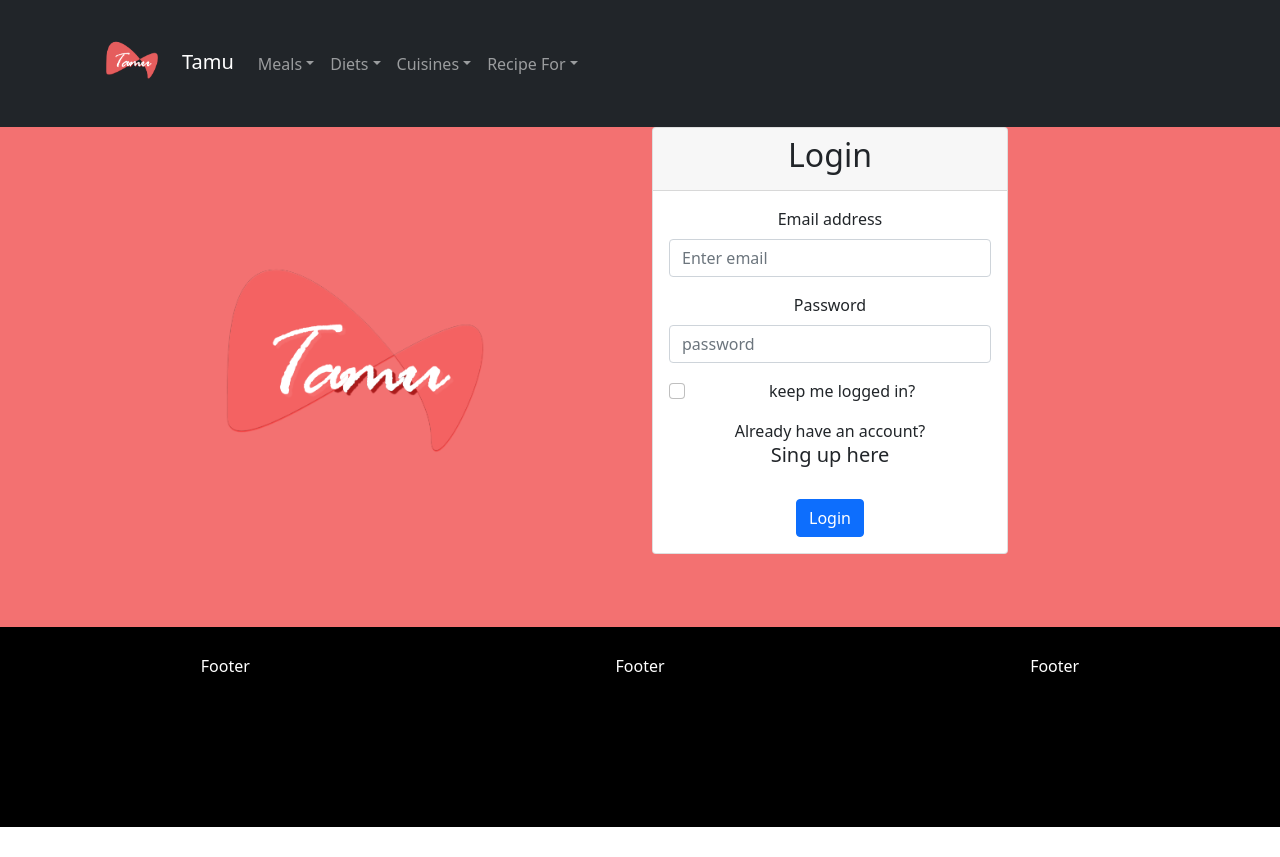
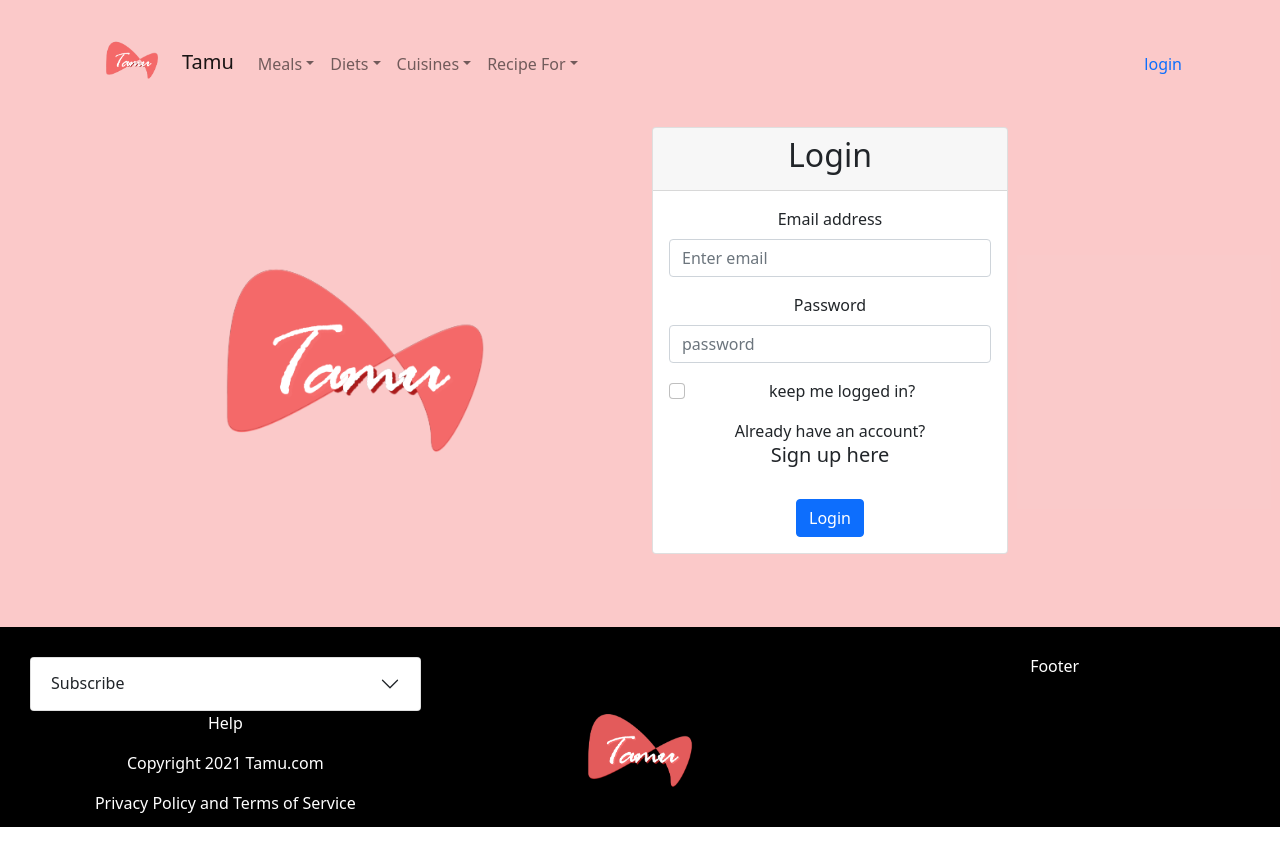
Before and after one commit to mary-kiragu/tamu, a React (Create React App) app in the folder tamu_client/: page /login in a window 1280 px wide. Before the commit the page ends 827 px from the top, so only its background shows below. Built offline with nearby package versions, Linux system fonts and the light colour scheme.

Commit message:
Subscribe

```diff
--- a/tamu_client/package.json
+++ b/tamu_client/package.json
@@ -10,6 +10,7 @@
     "react": "^17.0.2",
     "react-bootstrap": "^2.0.0-rc.0",
     "react-dom": "^17.0.2",
+    "react-router-dom": "^5.3.0",
     "react-scripts": "4.0.3",
     "web-vitals": "^1.1.2"
   },
--- a/tamu_client/src/App.css
+++ b/tamu_client/src/App.css
@@ -1,6 +1,6 @@
 .App {
   text-align: center;
-  background-color: #F37171;
+  background-color: #f3717160;
 }
 #logo {
   width: 100px;
--- a/tamu_client/src/App.js
+++ b/tamu_client/src/App.js
@@ -1,19 +1,26 @@
 
 import './App.css';
 import logo from './images/logo.png';
-import {Container, Navbar ,Nav, NavDropdown, Card, Row, Col} from "react-bootstrap";
+import {Container, Navbar ,Nav, NavDropdown, Card, Row, Col, NavLink} from "react-bootstrap";
 import Home from './components/home';
+import Login from './components/login';
 import Footer from './components/footer';
+import {Route, Link, BrowserRouter} from 'react-router-dom'
+
 
 
 
 function App() {
   return (
     <div className="App">
-      <Navbar collapseOnSelect expand = "lg" bg ="dark" variant ="dark">
+
+      <BrowserRouter>
+
+
+      <Navbar collapseOnSelect expand = "lg"  >
 
         <Container>
-          <Navbar.Brand href= "#home"><img id = "logo" src={logo} />Tamu</Navbar.Brand>
+          <Navbar.Brand href= "/"><img id = "logo" src={logo} />Tamu</Navbar.Brand>
           <Navbar.Toggle aria-controls ="responsive-navbar-nav"/>
           <Navbar.Collapse id ="responsive-navbar-nav">
 
@@ -77,7 +84,10 @@ function App() {
               </NavDropdown>
 
 
+
             </Nav>
+            {/* <Nav.Brand>login</Nav.Brand> */}
+            <NavLink href ="/login" exact> login</NavLink>
           </Navbar.Collapse>
 
 
@@ -85,11 +95,18 @@ function App() {
       </Navbar>
 
       <Container>
-        <Home/>
+
+      <Route exact path="/" component ={Home}/>
+      <Route exact path="/login" component ={Login}/>
+
+
+
+
 
       </Container>
 
       <Footer />
+      </BrowserRouter>
 
     </div>
   );
--- a/tamu_client/src/components/footer.js
+++ b/tamu_client/src/components/footer.js
@@ -1,16 +1,35 @@
 import react from 'react';
 import "./styles/footer.css";
-import { Row, Col, Card } from 'react-bootstrap';
+import { Row, Col, Card,Accordion,Form,Button } from 'react-bootstrap';
+import Tamu from "../images/logo.png"
 
 function Footer () {
 
     return(
         <Row w-100  className="footer">
             <Col>
-                <h6>Footer</h6>
+               <Accordion>
+                   <Accordion.Item eventKey="0">
+                   <Accordion.Header> Subscribe</Accordion.Header>
+                   <Accordion.Body>
+                        <Form>
+                            <Form.Group className="mb-3" controlId="Email">
+                                <Form.Label> Email</Form.Label>
+                                <Form.Control type ="Email" placeholder ="Enter your Email"></Form.Control>
+
+                            </Form.Group>
+                            <Button type="submit" id ='subscribeBtn'>Subscribe</Button>
+                        </Form>
+                   </Accordion.Body>
+                   </Accordion.Item>
+               </Accordion>
+               <p>Help </p>
+               <p>Copyright 2021 Tamu.com </p>
+               <p> Privacy Policy and Terms of Service </p>
+
             </Col>
             <Col>
-                <h6>Footer</h6>
+                <img alt="Tamu" src={Tamu} style={{ width:"200px", height:"200px" }}/>
             </Col>
             <Col>
                 <h6>Footer</h6>
--- a/tamu_client/src/components/home.js
+++ b/tamu_client/src/components/home.js
@@ -1,13 +1,13 @@
 import React from 'react';
 import { Row, Col, Card } from 'react-bootstrap';
-import Login from './login';
+//import Login from './login';
 import './styles/home.css';
 
 function Home () {
 
     return(
         <div className="home">
-         {/* <Row>
+         <Row>
          <Col sm md xs>
            <Card>
              <Card.Header>Hey</Card.Header>
@@ -27,8 +27,8 @@ function Home () {
            </Card>
          </Col>
        </Row>
-     */}
-    <Login />
+
+
 
     </div>
     );
--- a/tamu_client/src/components/login.js
+++ b/tamu_client/src/components/login.js
@@ -7,7 +7,7 @@ function Login () {
 
     return(
         <Row>
-            <Col sm md={6} xs style={{ backgroundColor: '#F37171' }}>
+            <Col sm md={6} xs style={{  }}>
                 <img className="login-logo" alt="logo" src={logo} />
             </Col>
             <Col sm md={4} xs>
@@ -27,9 +27,9 @@ function Login () {
                                 <Form.Check type="checkbox" label="keep me logged in?" />
                             </Form.Group>
                             <Form.Group className="mb-3" controlId="formBasicCheckbox">
-                            <Form.Label>Already have an account? <h5>Sing up here</h5></Form.Label>
+                            <Form.Label>Already have an account? <h5>Sign up here</h5></Form.Label>
                             </Form.Group>
-                            <Button variant="primary" type="submit">Login</Button>
+                            <Button  variant="primary" type="submit">Login</Button>
                         </Form>
                     </Card.Body>
                 </Card>
```
Also changed, not shown: 2 other files (tests, documents, lock files or other folders).
